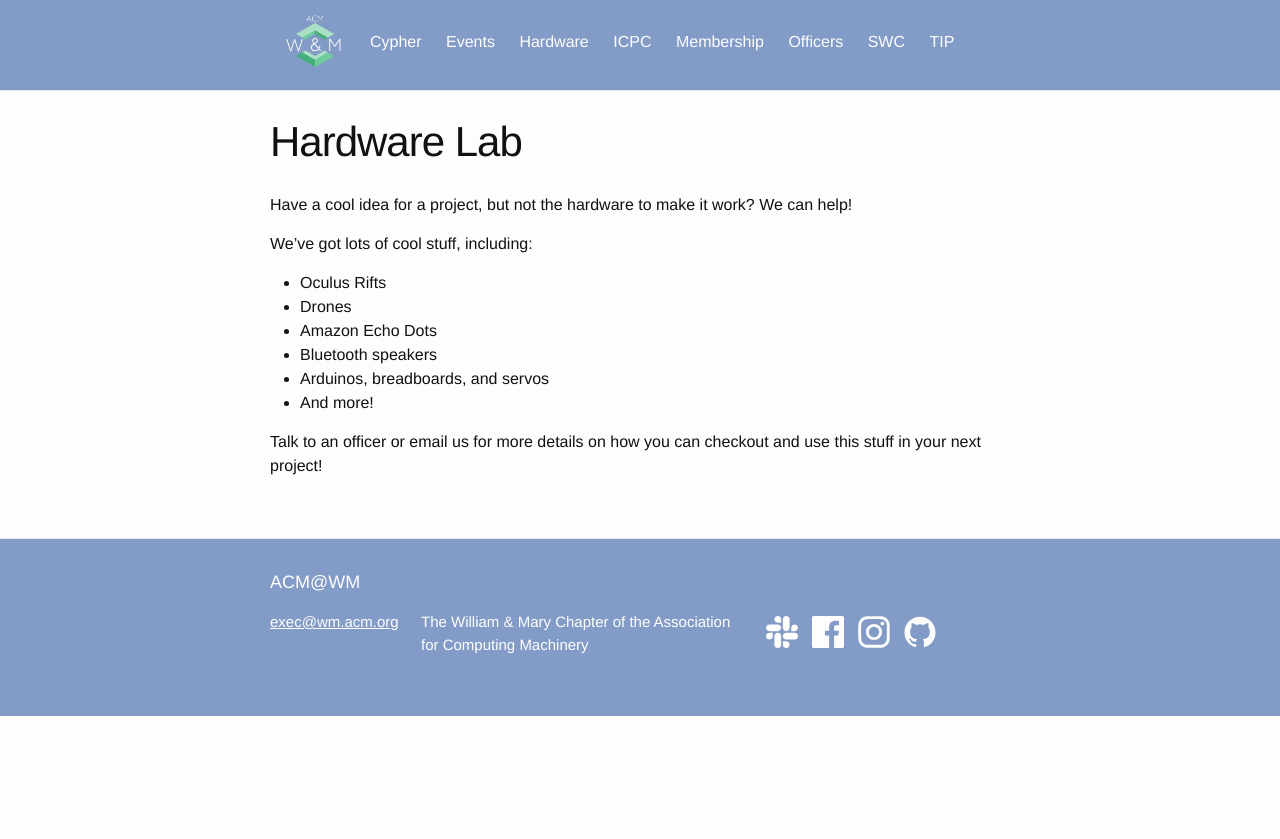
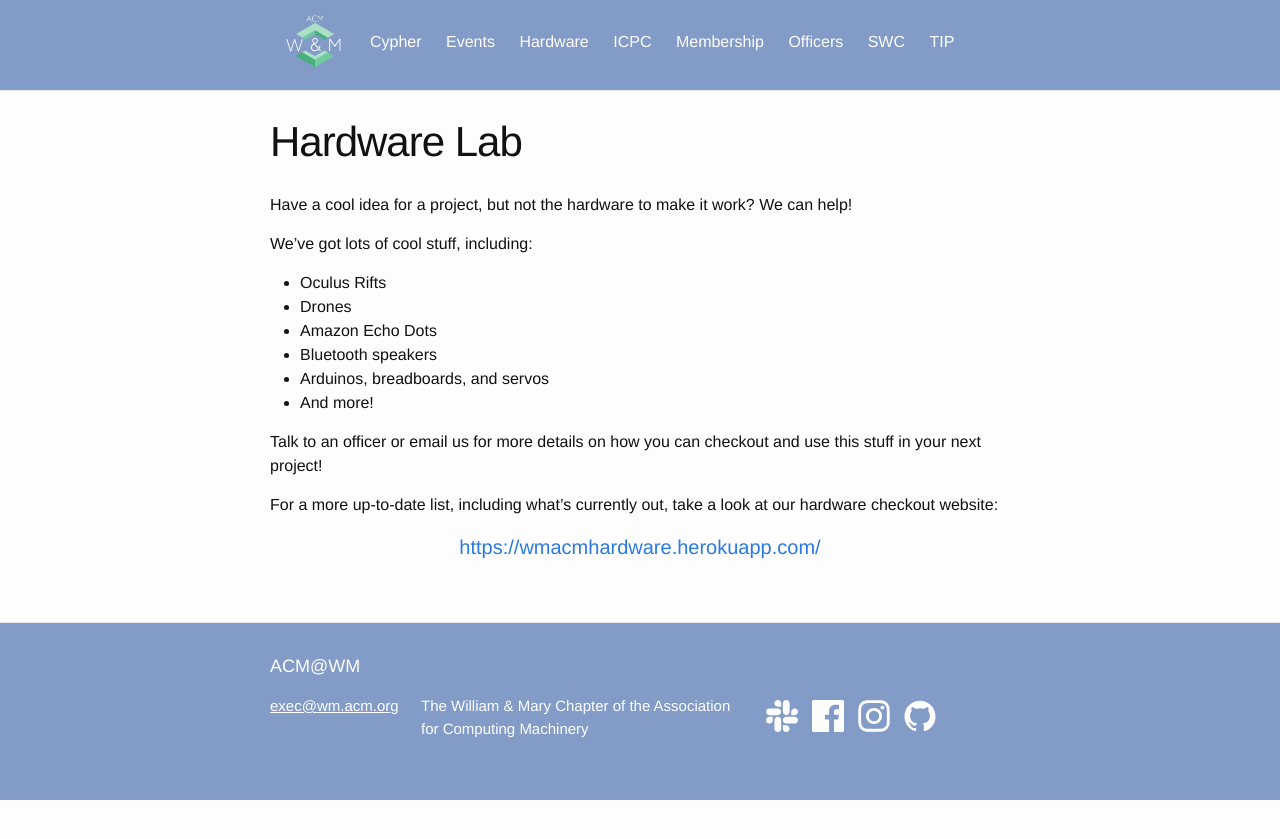
Before and after one commit to ACMWM/acmwm.github.io, a Jekyll site: the page built from _pages/hardware.md, in a window 1280 px wide. Shown: the top 839 px of the page. Built offline with Jekyll 4.4.1, drawn with Linux system fonts in a browser that asks for light colours.

Commit message:
hardware: Add link to hardware checkout website

```diff
--- a/_pages/hardware.md
+++ b/_pages/hardware.md
@@ -18,3 +19,8 @@ We've got lots of cool stuff, including:
 
 Talk to an officer or email us for more details on how you can checkout
 and use this stuff in your next project!
+
+For a more up-to-date list, including what's currently out, take a look
+at our hardware checkout website:
+
+<a href="https://wmacmhardware.herokuapp.com/" id="link">https://wmacmhardware.herokuapp.com/</a>
```
Also changed, not shown: other parts of _pages/hardware.md (+1 -0 lines).
